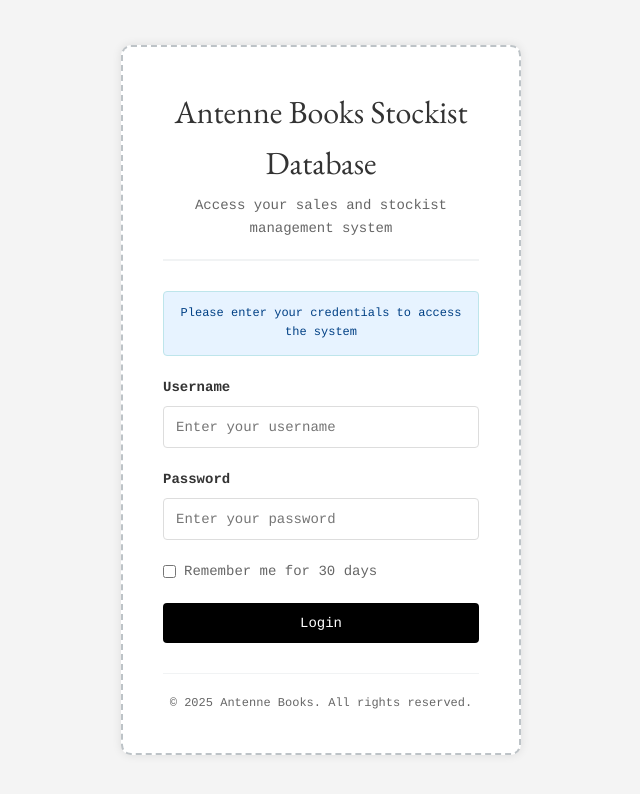
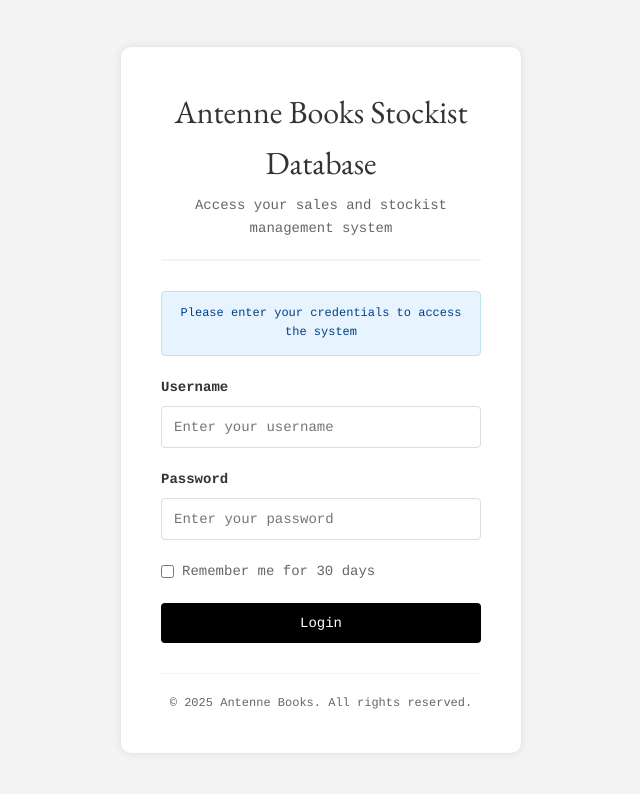
Before and after one commit to morrisduplo/stockist-test, a website: page public/login.html in a window 1280 px wide. Shown: the whole page, without its empty margins (319-959 px from the left). Drawn offline with nearby package versions, Linux system fonts and the light colour scheme.

Commit message:
Update login.html

```diff
--- a/public/login.html
+++ b/public/login.html
@@ -39,7 +39,6 @@
             box-shadow: 0 0 10px rgba(0,0,0,0.1);
             width: 100%;
             max-width: 400px;
-            border: 2px dashed #bdc3c7;
         }
 
         .logo {
@@ -180,7 +179,6 @@
             margin: 0;
         }
 
-        /* Additional styling to match dashboard */
         .info-text {
             background: #e7f3ff;
             border: 1px solid #bee5eb;
```
